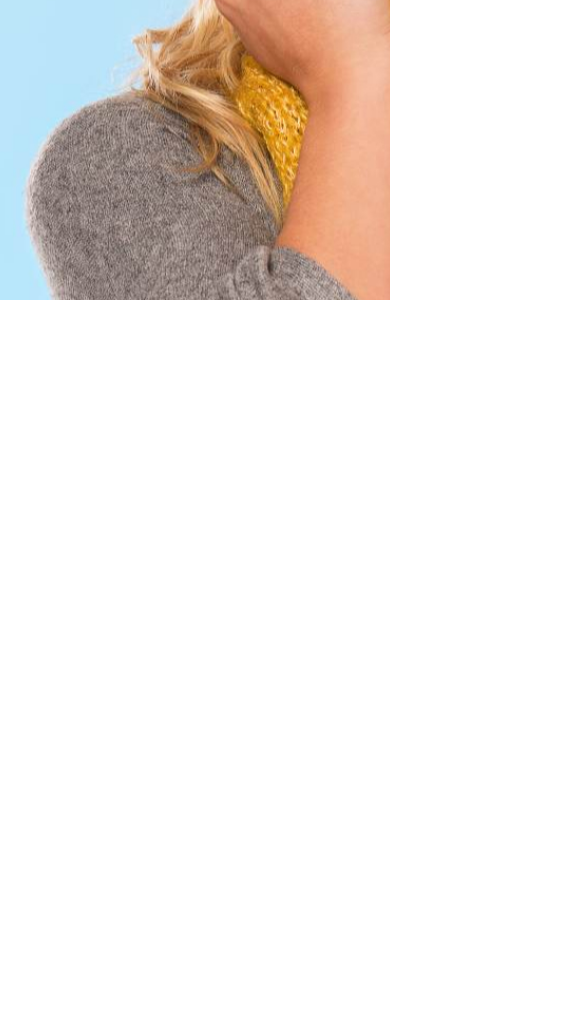
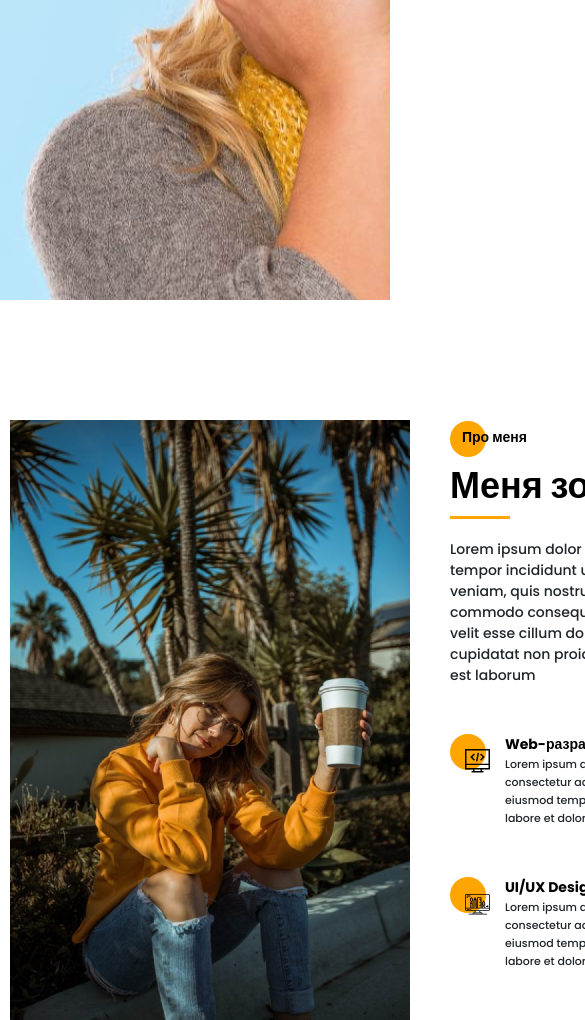
Before and after one commit to Studdnet/maket-portfolio-Petrichenko, a website: page src/index.html in a window 390 px wide. Shown: the part 544-1564 px from the top of the page, 585 px wide, since content can reach past the window. Before the commit the page ends 844 px from the top, so only its background shows below. Drawn offline with nearby package versions, Linux system fonts and the light colour scheme; files that its build step writes are made by us from their sources; files whose address does not match are found by name.

Commit message:
section {about} - adaptive part has not been ready yet

```diff
--- a/src/index.html
+++ b/src/index.html
@@ -156,7 +156,7 @@
 		</div>
 	</section>
 
-	<!-- <section class="about">
+	<section class="about">
 		<div class="container">
 			<div class="about__wrapper">
 				<div class="about__photo">
@@ -228,7 +228,7 @@
 		</div>
 	</section>
 
-	<section class="resume">
+	<!-- <section class="resume">
 		<div class="container">
 			<h2 class="title title_fz16 resume__title">Опыт</h2>
 			<div class="title title_fz36 resume__subtitle">Чем я буду полезна</div>
--- a/src/sass/blocks/_about.scss
+++ b/src/sass/blocks/_about.scss
@@ -20,6 +20,7 @@
 
 	&__photo {
 		img {
+			object-fit: cover;
 			max-width: 100%;
 		}
 
--- a/src/sass/blocks/_media.scss
+++ b/src/sass/blocks/_media.scss
@@ -7,6 +7,29 @@
 @media (max-width: 1200px) {
 	.container {
 		max-width: 960px;
+	}
+
+	.about {
+		&__wrapper {
+			grid-template-columns: 400px 525px;
+			column-gap: 40px;
+			row-gap: 0px;
+		}
+
+		&__skills {
+			grid-template: repeat(2,minmax(115px,auto))/repeat(2,220px);
+			column-gap: 45px;
+			row-gap: 0px;
+
+			&-item {
+				grid-template-columns: 40px 195px;
+				column-gap: 15px;
+			}
+
+			&-text {
+				font-size: 11px;
+			}
+		}
 	}
 }
 
```
Also changed, not shown: dist/css/style.min.css, dist/index.html.
